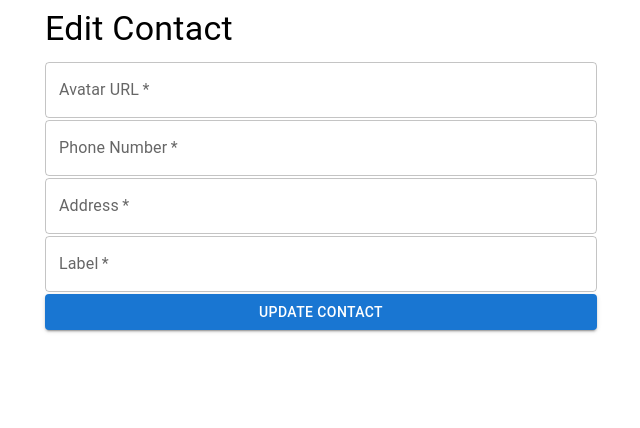
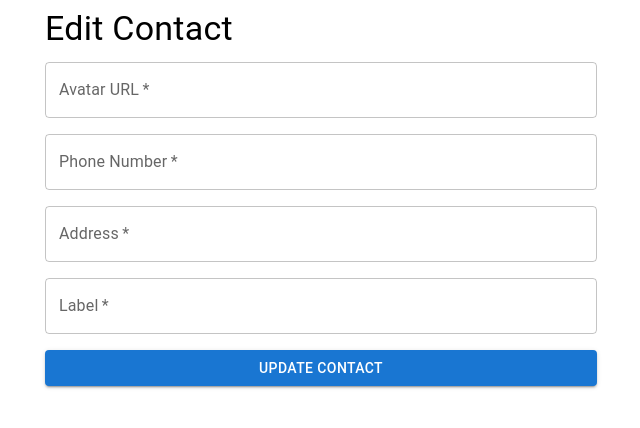
Before and after one commit to Nirmalkandel-gammaedge/PhoneBook, a React (Vite) app: page /edit/1 in a window 1280 px wide. Shown: the top 428 px of the page, without its empty margins (319-959 px from the left). Built offline with nearby package versions, Linux system fonts and the light colour scheme; no server answers.

Commit message:
edit page ui done

```diff
--- a/src/components/Navbar.jsx
+++ b/src/components/Navbar.jsx
@@ -48,6 +48,7 @@ const StyledInputBase = styled(InputBase)(({ theme }) => ({
 
 const Navbar = () => {
   const [searchTerm, setSearchTerm] = useState("");
+  const [list, setList] = useState({});
   const navigate = useNavigate();
 
   const handleSearch = async () => {
@@ -56,6 +57,7 @@ const Navbar = () => {
       const response = await axios.get(
         `http://localhost:3000/find/${searchTerm}`
       );
+      setList(response.data.data);
       console.log("search data ", response.data.data);
     } catch (error) {
       console.error("Search failed", error);
@@ -70,7 +72,6 @@ const Navbar = () => {
   return (
     <Box style={{ marginTop: "0px", padding: "10px" }}>
       <Toolbar style={{ display: "flex", justifyContent: "space-between" }}>
-
         <Box style={{ display: "flex", gap: "2px", alignItems: "center" }}>
           <AccountCircleIcon />
           <Typography
--- a/src/pages/EditContact.jsx
+++ b/src/pages/EditContact.jsx
@@ -57,8 +57,9 @@ const EditContact = ({ name, onContactUpdated }) => {
       <Box
         component="form"
         onSubmit={handleSubmit}
-        style={{ display: "flex", flexDirection: "column", gap: 2 }}
+        sx={{ display: "flex", flexDirection: "column", gap: 2 }}
       >
+
         <TextField
           label="Avatar URL"
           name="avatar"
@@ -92,7 +93,7 @@ const EditContact = ({ name, onContactUpdated }) => {
           fullWidth
         />
         <Button type="submit" variant="contained" color="primary">
-          Update Contact
+          update Contact
         </Button>
       </Box>
     </Container>
```
